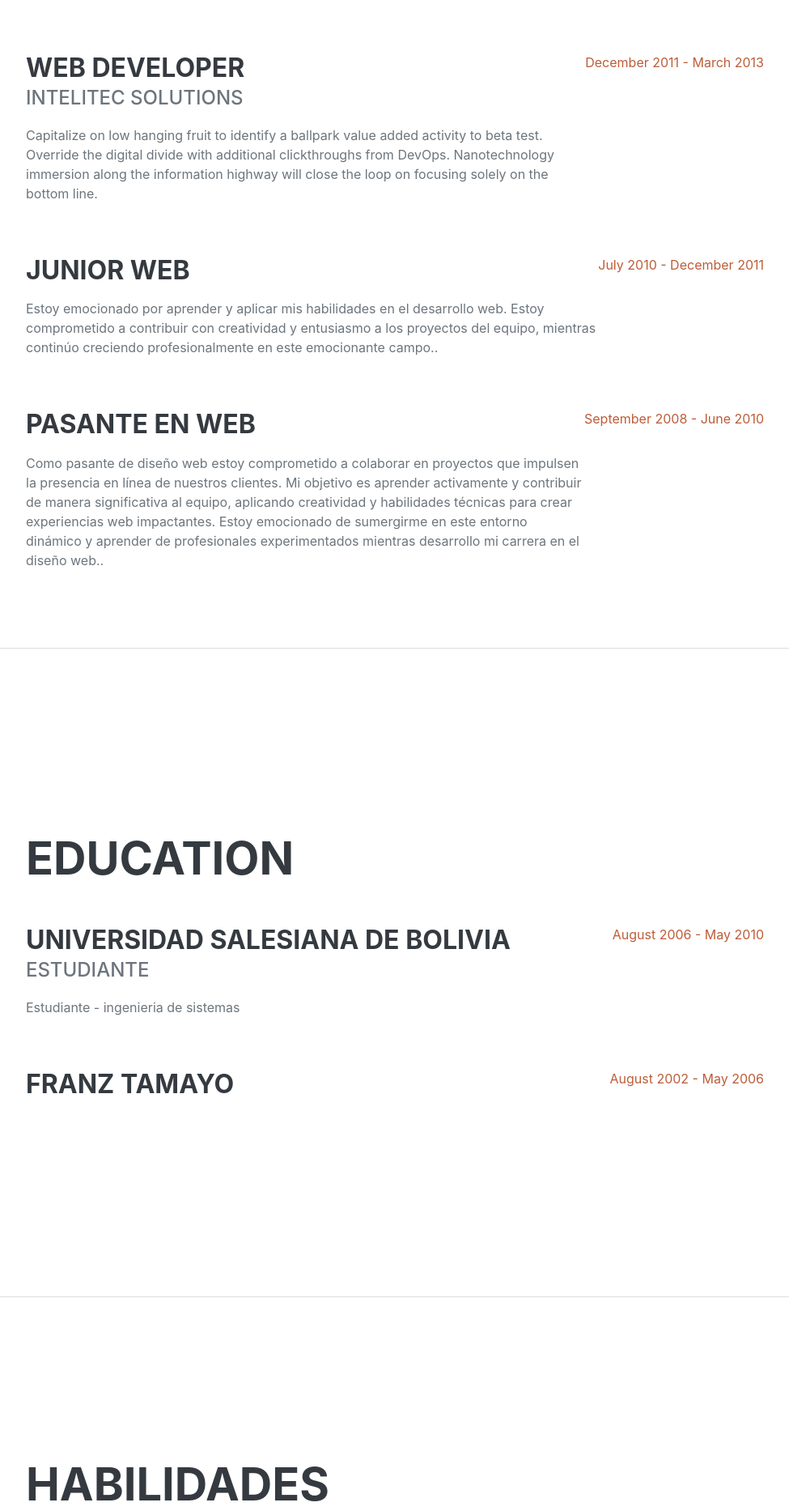
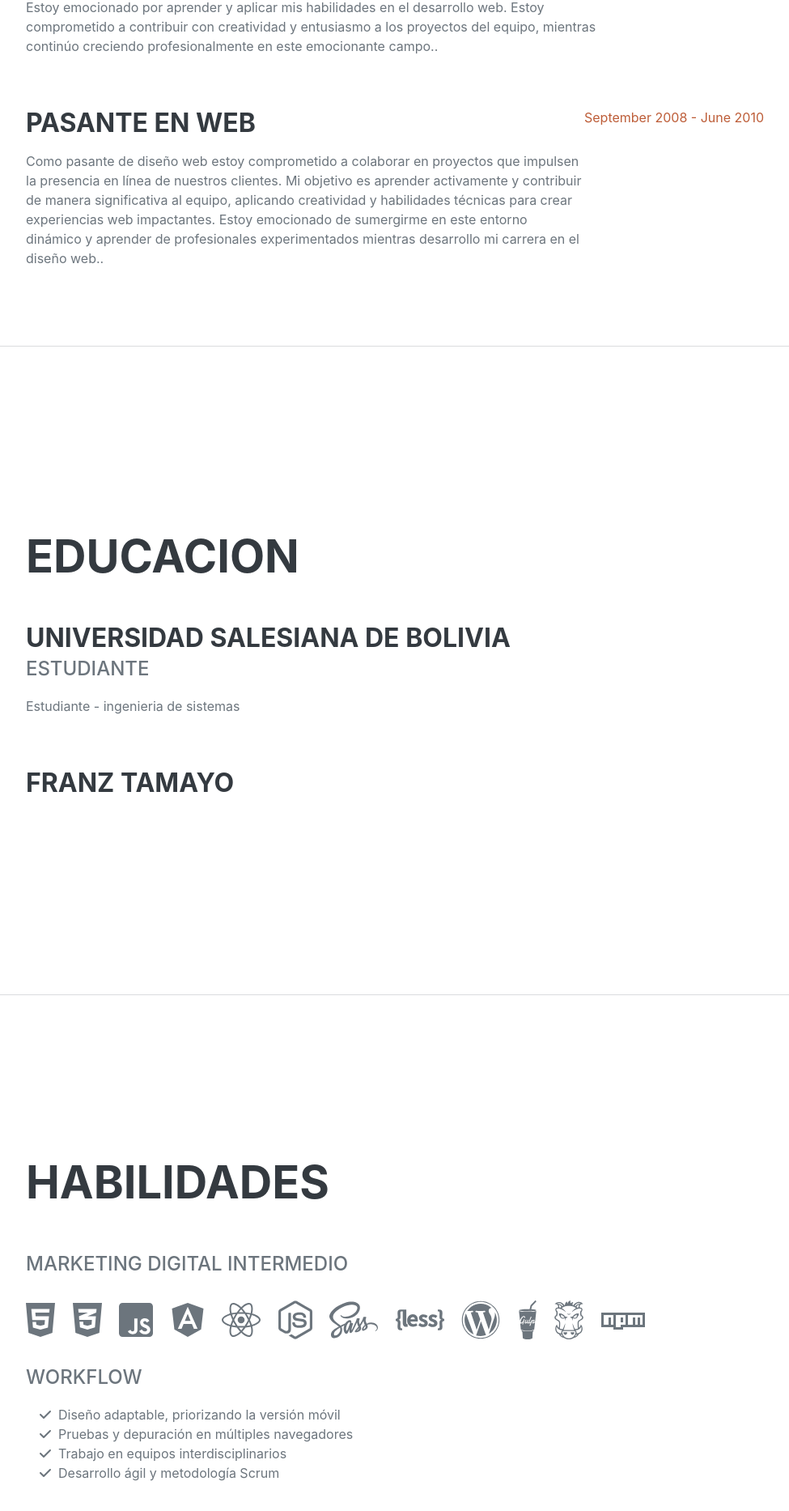
Before and after one commit to JOS9939862/portafolioPersonal, a Django app: page / in a window 1280 px wide. Shown: the part 1182-3048 px from the top of the page at 81% size, without its empty margins (288-1263 px from the left). Run offline with Django 5.2, Linux system fonts and the light colour scheme; some libraries are stand-ins or nearby versions; some web fonts are replaced.

Commit message:
datos personales

```diff
--- a/templates/index.html
+++ b/templates/index.html
@@ -64,19 +64,19 @@
                     <h2 class="mb-5">Experiencia</h2>
                     <div class="d-flex flex-column flex-md-row justify-content-between mb-5">
                         <div class="flex-grow-1">
-                            <h3 class="mb-0">Senior Web Developer</h3>
-                            <div class="subheading mb-3">Intelitec Solutions</div>
-                            <p>Bring to the table win-win survival strategies to ensure proactive domination. At the end of the day, going forward, a new normal that has evolved from generation X is on the runway heading towards a streamlined cloud solution. User generated content in real-time will have multiple touchpoints for offshoring.</p>
+                            <h3 class="mb-0"></h3>
+                            <div class="subheading mb-3"></div>
+                            <p></p>
                         </div>
-                        <div class="flex-shrink-0"><span class="text-primary">March 2013 - Present</span></div>
+                        <div class="flex-shrink-0"><span class="text-primary"></span></div>
                     </div>
                     <div class="d-flex flex-column flex-md-row justify-content-between mb-5">
                         <div class="flex-grow-1">
-                            <h3 class="mb-0">Web Developer</h3>
-                            <div class="subheading mb-3">Intelitec Solutions</div>
-                            <p>Capitalize on low hanging fruit to identify a ballpark value added activity to beta test. Override the digital divide with additional clickthroughs from DevOps. Nanotechnology immersion along the information highway will close the loop on focusing solely on the bottom line.</p>
+                            <h3 class="mb-0"></h3>
+                            <div class="subheading mb-3"></div>
+                            <p></p>
                         </div>
-                        <div class="flex-shrink-0"><span class="text-primary">December 2011 - March 2013</span></div>
+                        <div class="flex-shrink-0"><span class="text-primary"></span></div>
                     </div>
                     <div class="d-flex flex-column flex-md-row justify-content-between mb-5">
                         <div class="flex-grow-1">
@@ -100,7 +100,7 @@
             <!-- Education-->
             <section class="resume-section" id="education">
                 <div class="resume-section-content">
-                    <h2 class="mb-5">Education</h2>
+                    <h2 class="mb-5">EDUCACION</h2>
                     <div class="d-flex flex-column flex-md-row justify-content-between mb-5">
                         <div class="flex-grow-1">
                             <h3 class="mb-0">Universidad Salesiana de Bolivia</h3>
@@ -108,7 +108,7 @@
                             <div>Estudiante - ingenieria de sistemas </div>
                             <p></p>
                         </div>
-                        <div class="flex-shrink-0"><span class="text-primary">August 2006 - May 2010</span></div>
+                        <div class="flex-shrink-0"><span class="text-primary"></span></div>
                     </div>
                     <div class="d-flex flex-column flex-md-row justify-content-between">
                         <div class="flex-grow-1">
@@ -116,7 +116,7 @@
                             <div class="subheading mb-3"></div>
                             <p></p>
                         </div>
-                        <div class="flex-shrink-0"><span class="text-primary">August 2002 - May 2006</span></div>
+                        <div class="flex-shrink-0"><span class="text-primary"></span></div>
                     </div>
                 </div>
             </section>
@@ -144,19 +144,19 @@
                     <ul class="fa-ul mb-0">
                         <li>
                             <span class="fa-li"><i class="fas fa-check"></i></span>
-                            Mobile-First, Responsive Design
+                            Diseño adaptable, priorizando la versión móvil
                         </li>
                         <li>
                             <span class="fa-li"><i class="fas fa-check"></i></span>
-                            Cross Browser Testing & Debugging
+                            Pruebas y depuración en múltiples navegadores
                         </li>
                         <li>
                             <span class="fa-li"><i class="fas fa-check"></i></span>
-                            Cross Functional Teams
+                            Trabajo en equipos interdisciplinarios
                         </li>
                         <li>
                             <span class="fa-li"><i class="fas fa-check"></i></span>
-                            Agile Development & Scrum
+                            Desarrollo ágil y metodología Scrum
                         </li>
                     </ul>
                 </div>
@@ -166,15 +166,15 @@
             <section class="resume-section" id="interests">
                 <div class="resume-section-content">
                     <h2 class="mb-5">Interests</h2>
-                    <p>Apart from being a web developer, I enjoy most of my time being outdoors. In the winter, I am an avid skier and novice ice climber. During the warmer months here in Colorado, I enjoy mountain biking, free climbing, and kayaking.</p>
-                    <p class="mb-0">When forced indoors, I follow a number of sci-fi and fantasy genre movies and television shows, I am an aspiring chef, and I spend a large amount of my free time exploring the latest technology advancements in the front-end web development world.</p>
+                    <p>me encanta ver películas y programas de televisión de ciencia ficción y fantasía. También me apasiona la cocina y dedico tiempo a mejorar mis habilidades culinarias. Además, aprovecho mi tiempo libre para mantenerme al día con los avances tecnológicos en el desarrollo web de front-end.</p>
+                    <p class="mb-0"></p>
                 </div>
             </section>
             <hr class="m-0" />
             <!-- Awards-->
             <section class="resume-section" id="awards">
                 <div class="resume-section-content">
-                    <h2 class="mb-5">Awards & Certifications</h2>
+                    <h2 class="mb-5">LOGROS Y CERTIFICACIONES</h2>
                     <ul class="fa-ul mb-0">
                         <li>
                             <span class="fa-li"><i class="fas fa-trophy text-warning"></i></span>
```
